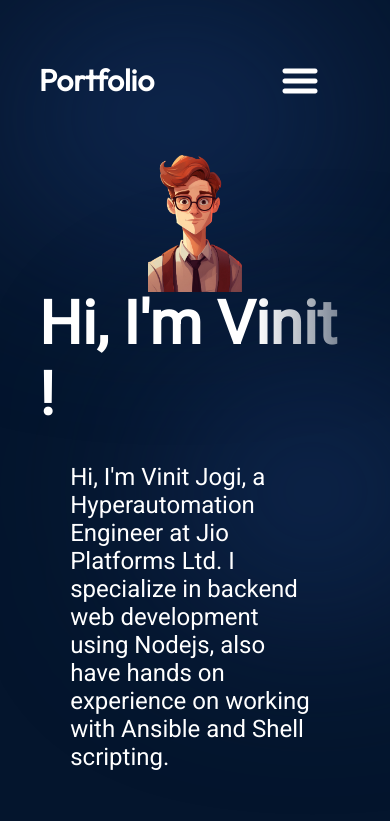
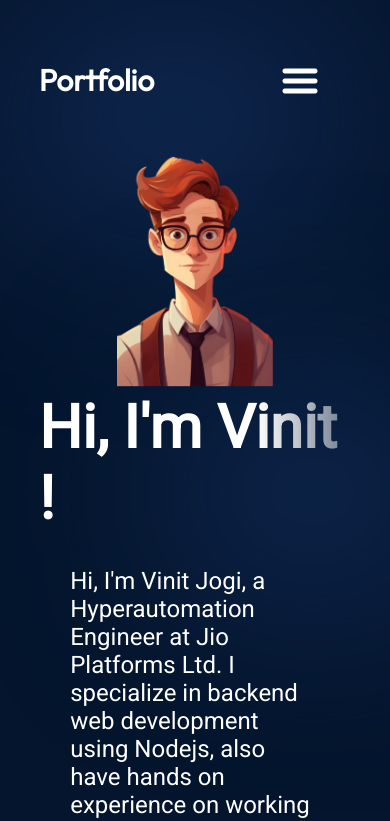
Before and after one commit to vinit-jpl/portfolio-website, a React (Vite) app: page / in a window 390 px wide. Shown: the top 821 px of the page. Built offline with nearby package versions, Linux system fonts and the light colour scheme.

Commit message:
fixed hero img size in responsive mode

```diff
--- a/src/components/Hero/Hero.module.css
+++ b/src/components/Hero/Hero.module.css
@@ -106,5 +106,7 @@
     }
     .heroImg{
         width: 30%;
+        margin-bottom: 10px;
+        width: 50%;
     }
 }
```
